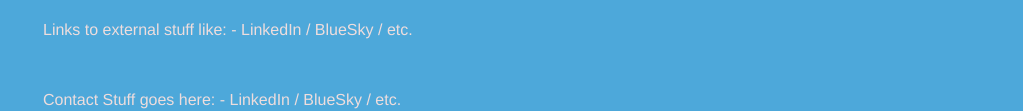
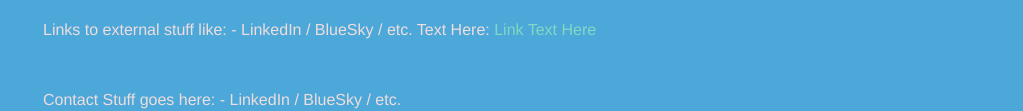
Before and after one commit to blairthorburn/blairthorburn.github.io, a plain HTML site: page index.html in a window 1280 px wide. Shown: the part 1167-1278 px from the top of the page, without its empty margins (257-1280 px from the left). Drawn offline with Linux system fonts and the light colour scheme; a web font is replaced by a local one.

Commit message:
Update index.html

```diff
--- a/index.html
+++ b/index.html
@@ -39,8 +39,8 @@ w/ links to Portfolio
 <p>
 Links to external stuff like:
 - LinkedIn / BlueSky / etc.
-<!-- Text Here: <a href="link here" target="_blank">Link Text Here</a><br />
-</p> -->
+Text Here: <a href="link here" target="_blank">Link Text Here</a><br />
+</p>
 
 <p>
 Contact Stuff goes here:
```
